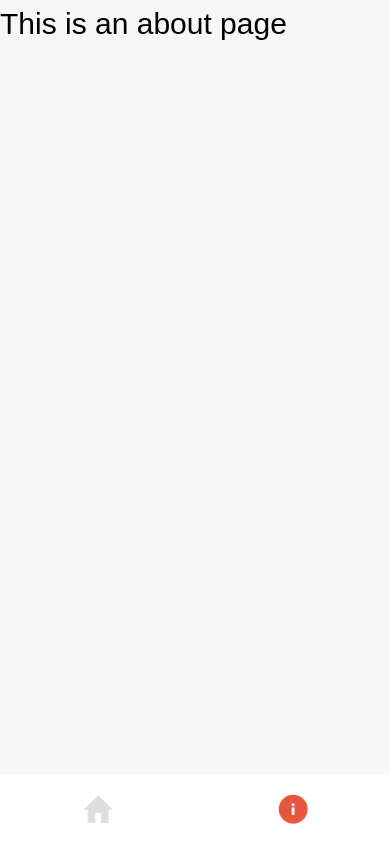
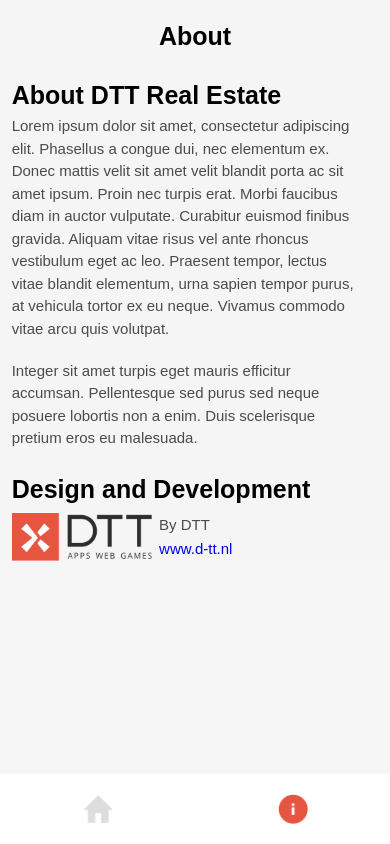
Before and after one commit to UgurUtar/DTT-assessment, a Vue app: page /about in a window 390 px wide. Built offline with nearby package versions, Linux system fonts and the light colour scheme.

Commit message:
Added about page and styling

```diff
--- /dev/null
+++ b/src/components/Home/About.vue
@@ -0,0 +1,165 @@
+<script>
+
+</script>
+
+<template>
+    <div class="wrapper">
+        <div class="top">
+            <h1 class="toptext">About</h1>
+        </div>
+
+        <div class="text">
+            <h1>About DTT Real Estate</h1>
+        </div>
+
+        <p class="firsttext">
+            Lorem ipsum dolor sit amet, consectetur adipiscing elit. Phasellus a congue dui, nec elementum ex. Donec mattis
+            velit sit amet velit blandit porta ac sit amet ipsum. Proin nec turpis erat. Morbi faucibus diam in auctor
+            vulputate. Curabitur euismod finibus gravida. Aliquam vitae risus vel ante rhoncus vestibulum eget ac leo.
+            Praesent tempor, lectus vitae blandit elementum, urna sapien tempor purus, at vehicula tortor ex eu neque.
+            Vivamus commodo vitae arcu quis volutpat.
+        </p>
+
+        <p class="secondtext">
+            Integer sit amet turpis eget mauris efficitur accumsan. Pellentesque sed purus sed neque posuere lobortis non a
+            enim. Duis scelerisque pretium eros eu malesuada.
+        </p>
+
+            <h1 class="footertext">Design and Development</h1>
+
+        <div class="footer">
+            <img class="footerlogo" src="../../assets/dtt/logo_dtt.png" alt="DTT Logo">
+            <div class="footerinfo">
+                <p>By DTT</p>
+                <a href="https://www.d-tt.nl" class="footerlink">www.d-tt.nl</a>
+            </div>
+
+        </div>
+    </div>
+</template>
+
+<style scoped>
+.wrapper {
+    display: flex;
+    flex-direction: column;
+    width: 100%;
+    height: 100%;
+    background-color: #F5F5F5;
+}
+
+.top {
+    display: none;
+}
+
+.text {
+    width: 70%;
+    margin: 3% 15% 0 15%;
+}
+
+.firsttext {
+    width: 70%;
+    margin: 1% 15% 1% 15%;
+    font-family: var(--font-family);
+    line-height: 1.5em;
+    color: var(--secondary-text);
+}
+
+.secondtext {
+    width: 70%;
+    margin: 0 15% 3% 15%;
+    font-family: var(--font-family);
+    line-height: 1.5em;
+    color: var(--secondary-text);
+}
+
+.footertext {
+    width: 70%;
+    margin: 0 15% 1% 15%;
+}
+
+.footer {
+    display: flex;
+    width: 70%;
+    margin: 0 15% 0 15%;
+}
+
+.footerlogo {
+    width: 30%;
+    height: 30%;
+    margin: 0 0 0 0;
+}
+
+.footerinfo {
+    width: 100%;
+    color: var(--secondary-text);
+    margin: 0 0 0 2%;
+    font-weight: 510;
+}
+
+.footerlink {
+    text-decoration: none;
+}
+
+h1 {
+    font-family: var(--font-family);
+    font-size: 30px;
+    font-weight: 550;
+    color: #000000;
+}
+
+@media screen and (max-width: 750px) {
+
+
+.wrapper {
+    display: flex;
+    flex-direction: column;
+    width: 100%;
+    background-color: #F5F5F5;
+    }
+.top {
+    display: flex;
+    width: 100%;
+    justify-content: center;
+    align-items: center;
+    margin: 4% 0 5% 0;
+}
+
+.text {
+    width: 90%;
+    margin: 0 3% 0 3%;
+}
+
+.firsttext, .secondtext {
+    width: 90%;
+    margin: 0 3% 5% 3%;
+    font-family: var(--font-family);
+    line-height: 1.5em;
+    color: var(--secondary-text);
+}
+
+.footertext {
+    width: 90%;
+    margin: 0 3% 1% 3%;
+}
+
+.footer {
+    display: flex;
+    width: 90%;
+    margin: 0 3% 0 3%;
+}
+
+.footerlogo {
+    width: 40%;
+    height: 40%;
+    margin: 0 0 0 0;
+}
+
+h1 {
+    font-family: var(--font-family);
+    font-size: 25px;
+    font-weight: 550;
+    color: #000000;
+}
+
+}
+</style>
--- a/src/views/AboutView.vue
+++ b/src/views/AboutView.vue
@@ -1,7 +1,10 @@
+<script setup>
+import { defineProps } from "vue";
+import AboutView from "../components/Home/About.vue";
+</script>
+
 <template>
-  <div class="about">
-    <h1>This is an about page</h1>
-  </div>
+    <AboutView />
 </template>
 
 <style>
```
